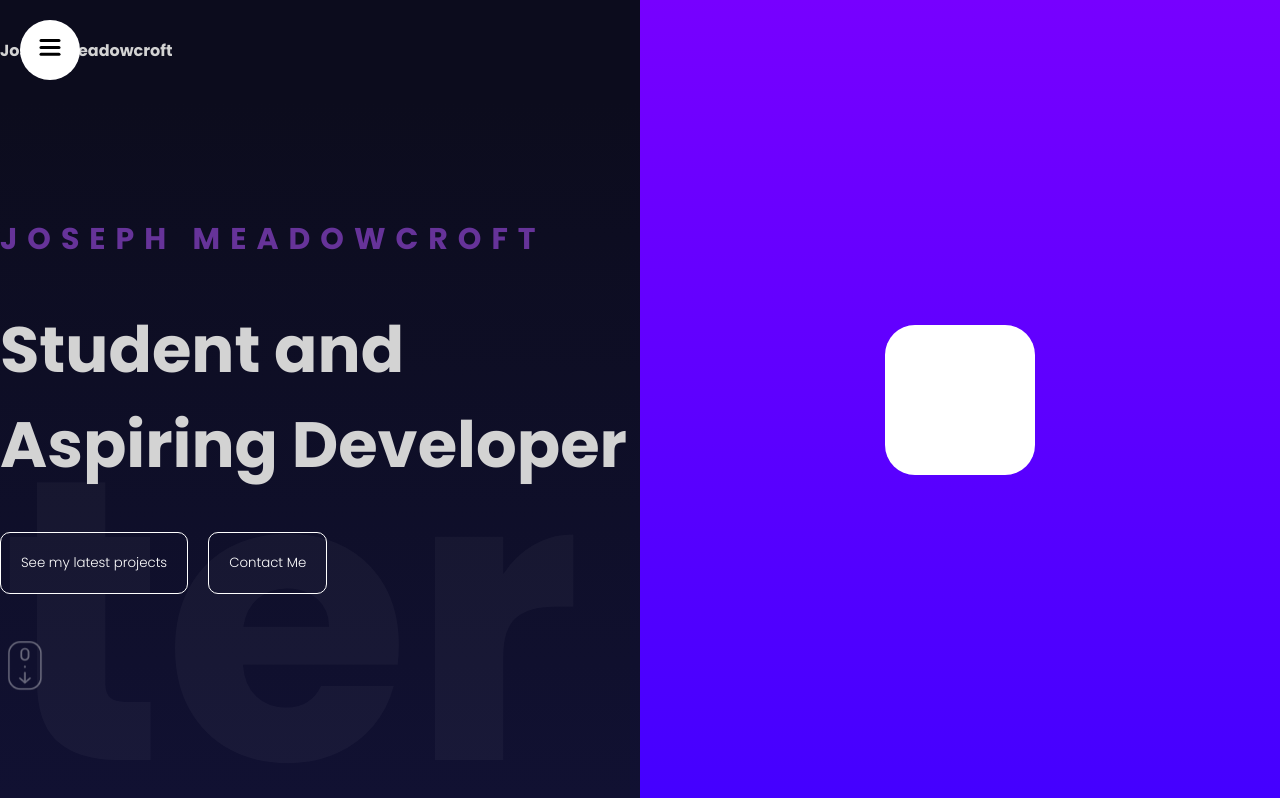
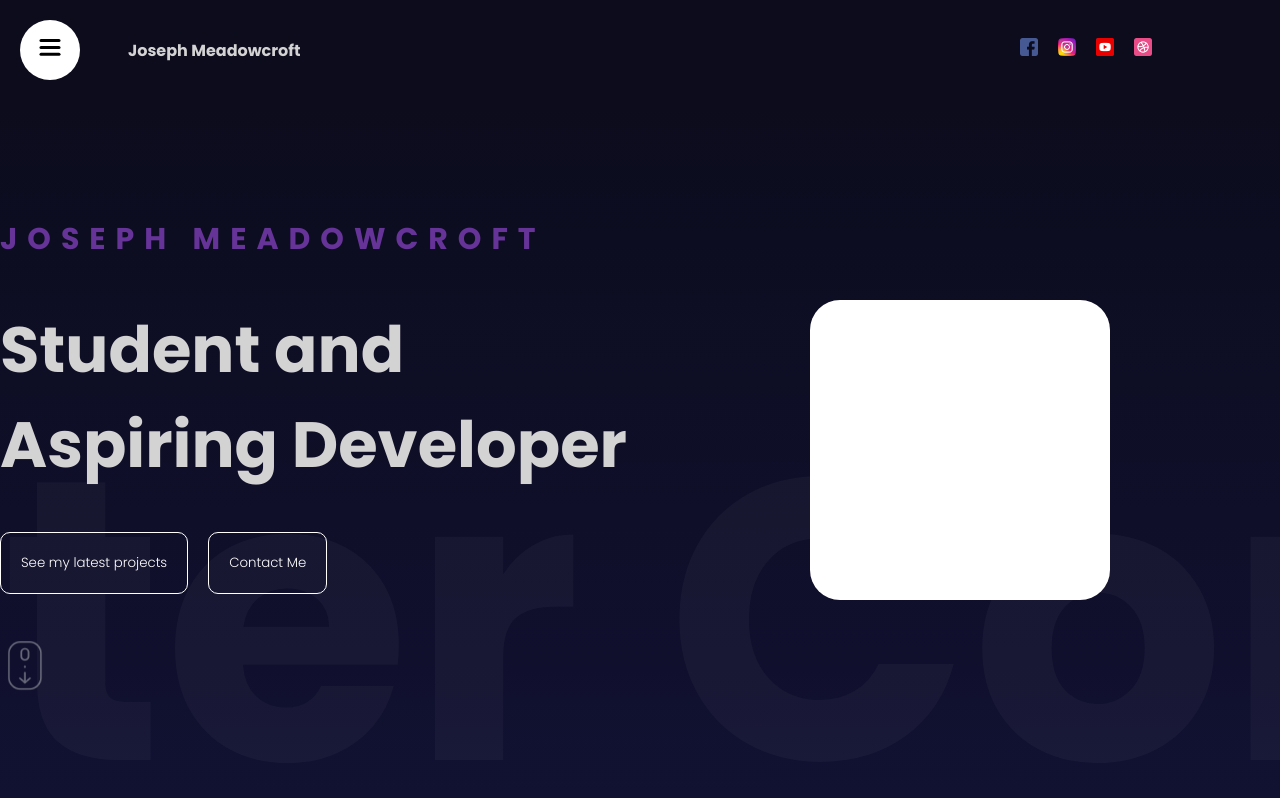
Before and after one commit to josephmeadowcroft/Portfolio-Website, a React (Vite) app: page / in a window 1280 px wide. Shown: the top 798 px of the page. Built offline with nearby package versions, Linux system fonts and the light colour scheme.

Commit message:
Changed drag box

```diff
--- a/src/components/hero/hero.scss
+++ b/src/components/hero/hero.scss
@@ -48,29 +48,25 @@
   }
 
   .dragArea {
-    position: fixed;
+    position: absolute;
     top: 0;
     right: 0;
     width: 50%;
-    height: 100%;
+    height: calc(100vh - 100px);
     overflow: hidden;
     padding: 0;
     margin: 0;
     display: flex;
     justify-content: center;
     align-items: center;
-    perspective: 500px;
-    background: linear-gradient(180deg, #70f, #40f);
 
 
     .item {
-      width: 150px;
-      height: 150px;
+      width: 300px;
+      height: 300px;
+      right: 20%;
       background: white;
       border-radius: 30px;
-      display: flex;
-      place-content: center;
-      place-items: center;
       overflow: hidden;
     }
   }
--- a/src/components/navbar/navbar.scss
+++ b/src/components/navbar/navbar.scss
@@ -3,7 +3,7 @@
 
   .wrapper {
     max-width: 1366px;
-    margin: auto;
+    margin: auto 10%;
     display: flex;
     align-items: center;
     justify-content: space-between;
```
